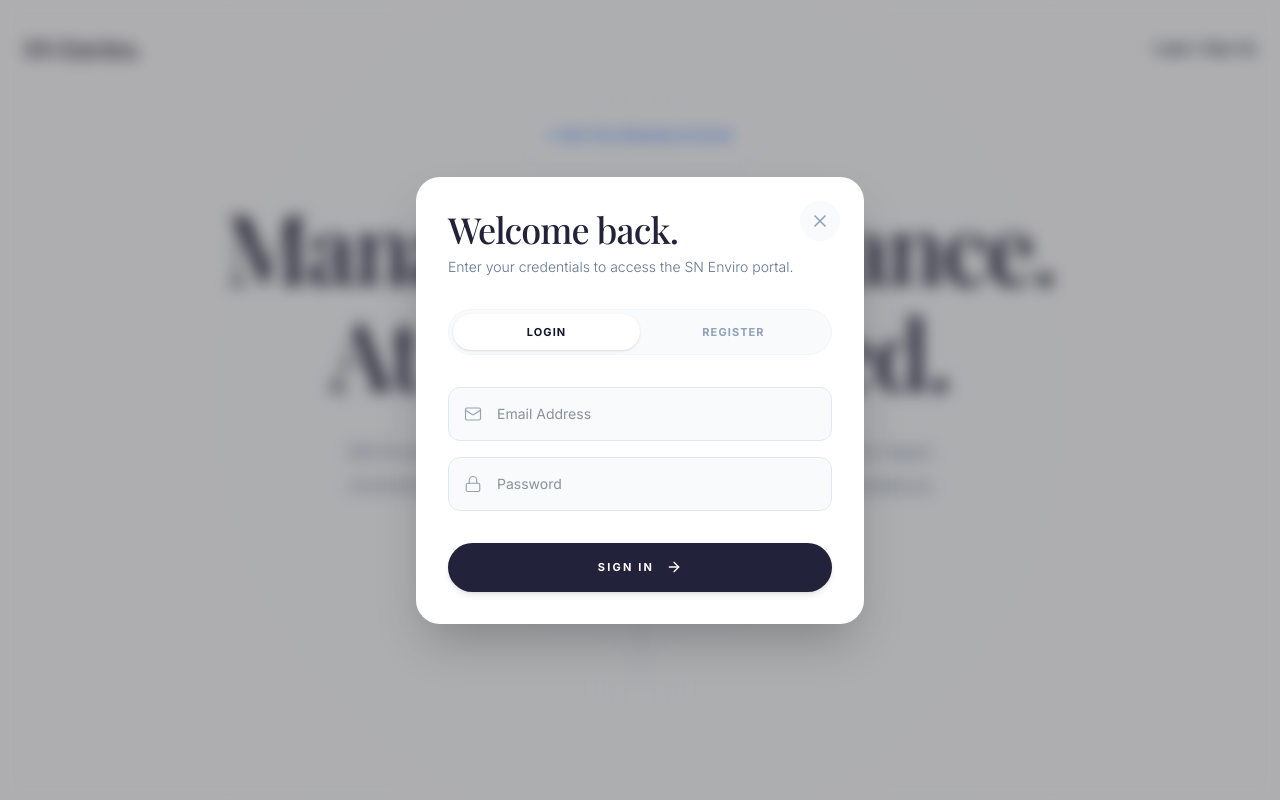
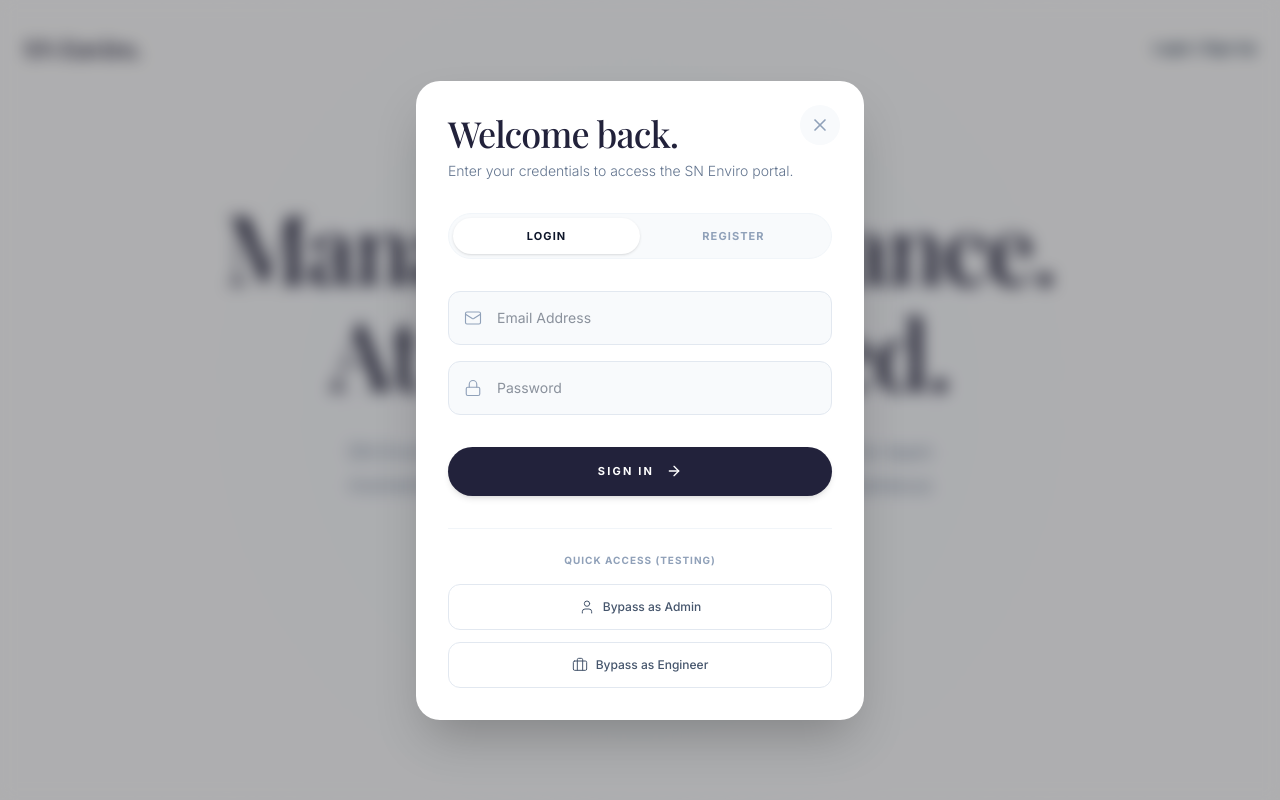
Before and after one commit to jaswanth1904/SN-Enviro-Attedance-Application, a React (Vite) app in the folder frontend/: page / in a window 1280 px wide. Both pictures are taken after a click on the button "Login / Sign Up". Shown: the top 800 px of the page. Built offline with nearby package versions, Linux system fonts and the light colour scheme; no server answers; a web font is replaced by a local one.

Commit message:
Revert: Re-add testing bypass buttons for local testing

```diff
--- a/frontend/src/components/AuthModal.jsx
+++ b/frontend/src/components/AuthModal.jsx
@@ -253,7 +253,34 @@ const AuthModal = ({ isOpen, onClose, initialMode = 'login' }) => {
                                         )}
                                     </button>
 
-                                    {/* Removed Testing Bypasses for Production */}
+                                    {/* Testing Bypasses section */}
+                                    <div className="mt-8 pt-6 border-t border-slate-100 space-y-3">
+                                        <div className="flex justify-center mb-4">
+                                            <span className="text-[10px] text-slate-400 uppercase tracking-widest font-bold">Quick Access (Testing)</span>
+                                        </div>
+                                        <button
+                                            type="button"
+                                            onClick={() => {
+                                                localStorage.setItem('token', 'dummy-token-admin');
+                                                localStorage.setItem('user', JSON.stringify({ name: 'Test Admin', role: 'Admin', email: 'admin@test.com' }));
+                                                window.location.href = '/admin';
+                                            }}
+                                            className="w-full py-3.5 bg-white border border-slate-200 text-slate-600 rounded-xl font-medium text-xs flex items-center justify-center gap-2 hover:bg-slate-50 active:scale-[0.98] transition-all"
+                                        >
+                                            <User size={16} strokeWidth={1.5} /> Bypass as Admin
+                                        </button>
+                                        <button
+                                            type="button"
+                                            onClick={() => {
+                                                localStorage.setItem('token', 'dummy-token-engineer');
+                                                localStorage.setItem('user', JSON.stringify({ name: 'Test Engineer', role: 'Service Engineer', email: 'eng@test.com' }));
+                                                window.location.href = '/dashboard';
+                                            }}
+                                            className="w-full py-3.5 bg-white border border-slate-200 text-slate-600 rounded-xl font-medium text-xs flex items-center justify-center gap-2 hover:bg-slate-50 active:scale-[0.98] transition-all"
+                                        >
+                                            <Briefcase size={16} strokeWidth={1.5} /> Bypass as Engineer
+                                        </button>
+                                    </div>
                                 </form>
                             </motion.div>
                         )}
```
